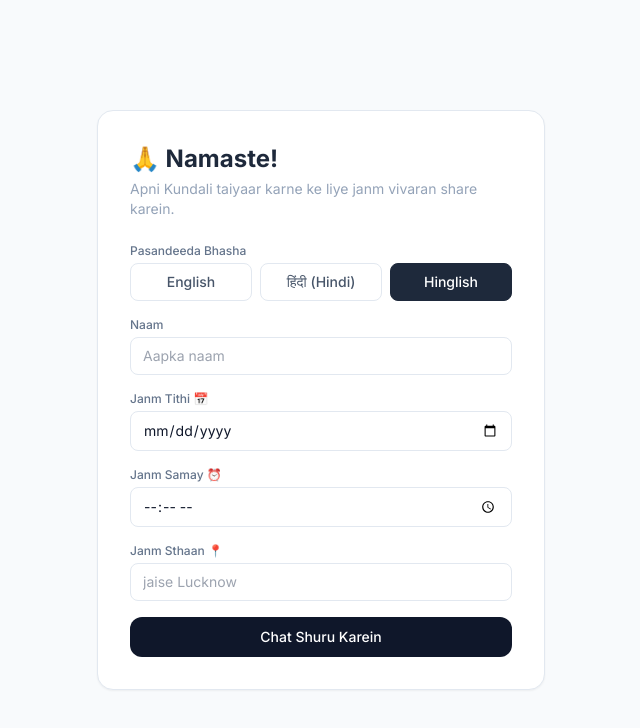
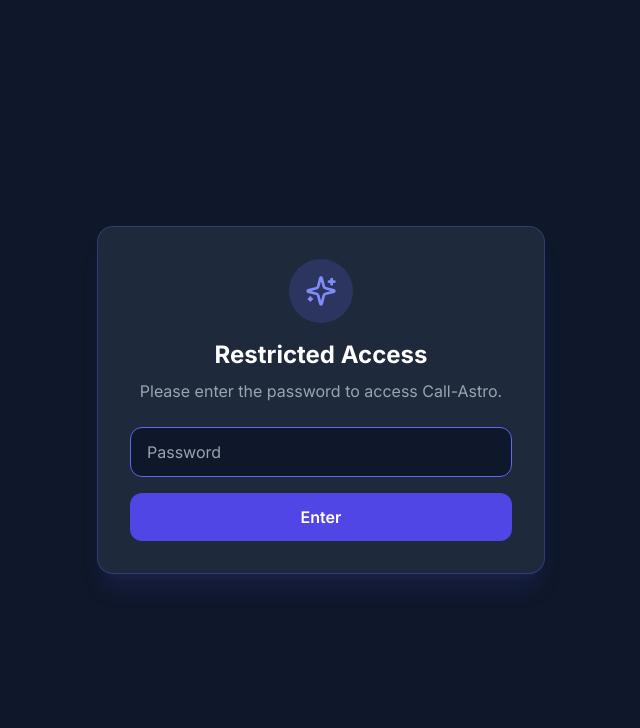
Before and after one commit to RishikaKumari23/Call-Astro, a React (Vite) app in the folder frontend/: page / in a window 1280 px wide. Shown: the top 728 px of the page, without its empty margins (319-959 px from the left). Built offline with nearby package versions, Linux system fonts and the light colour scheme; no server answers.

Commit message:
Replace Vercel Edge Middleware with custom in-app authentication screen

```diff
--- a/frontend/package.json
+++ b/frontend/package.json
@@ -9,7 +9,6 @@
     "preview": "vite preview"
   },
   "dependencies": {
-    "@vercel/edge": "^1.3.3",
     "lucide-react": "^0.359.0",
     "react": "^18.2.0",
     "react-dom": "^18.2.0"
--- a/frontend/src/App.tsx
+++ b/frontend/src/App.tsx
@@ -24,6 +24,10 @@ const GREETINGS: Record<string, (name: string) => string> = {
 };
 
 function App() {
+  const [isAuthenticated, setIsAuthenticated] = useState<boolean>(() => {
+    return sessionStorage.getItem('astro_auth') === 'true';
+  });
+
   const [sessionId, setSessionId] = useState<string>('');
   const [onboarded, setOnboarded] = useState<boolean>(false);
   const [checkingProfile, setCheckingProfile] = useState<boolean>(true);
@@ -217,6 +221,41 @@ function App() {
     setView('dashboard');
   };
 
+  if (!isAuthenticated) {
+    return (
+      <div className="min-h-screen bg-[#0F172A] flex items-center justify-center p-4">
+        <div className="bg-[#1E293B] p-8 rounded-2xl border border-indigo-500/30 max-w-md w-full text-center shadow-xl shadow-indigo-500/10">
+          <div className="w-16 h-16 bg-indigo-500/20 rounded-full flex items-center justify-center mx-auto mb-4">
+            <Sparkles className="w-8 h-8 text-indigo-400" />
+          </div>
+          <h2 className="text-2xl font-bold text-white mb-2">Restricted Access</h2>
+          <p className="text-gray-400 mb-6">Please enter the password to access Call-Astro.</p>
+          <form onSubmit={(e: any) => {
+            e.preventDefault();
+            const pass = e.target.password.value;
+            if (pass === 'mentor2026') {
+              sessionStorage.setItem('astro_auth', 'true');
+              setIsAuthenticated(true);
+            } else {
+              alert('Incorrect password');
+            }
+          }}>
+            <input
+              type="password"
+              name="password"
+              placeholder="Password"
+              className="w-full bg-[#0F172A] border border-gray-700 rounded-xl px-4 py-3 text-white mb-4 focus:outline-none focus:border-indigo-500"
+              autoFocus
+            />
+            <button type="submit" className="w-full bg-indigo-600 hover:bg-indigo-700 text-white font-semibold py-3 rounded-xl transition-colors">
+              Enter
+            </button>
+          </form>
+        </div>
+      </div>
+    );
+  }
+
   if (checkingProfile) {
     return <div className="flex h-screen items-center justify-center text-slate-400">Loading...</div>;
   }
```
Also changed, not shown: frontend/middleware.ts (deleted, +0 -50 lines), 1 other file (tests, documents, lock files or other folders).
